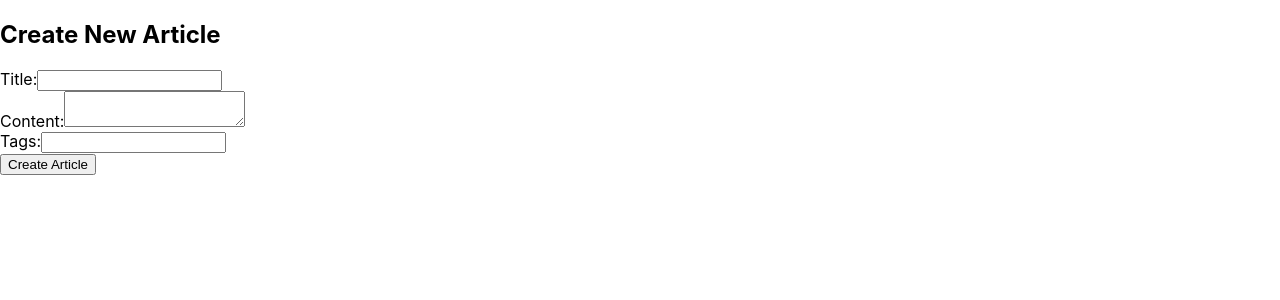
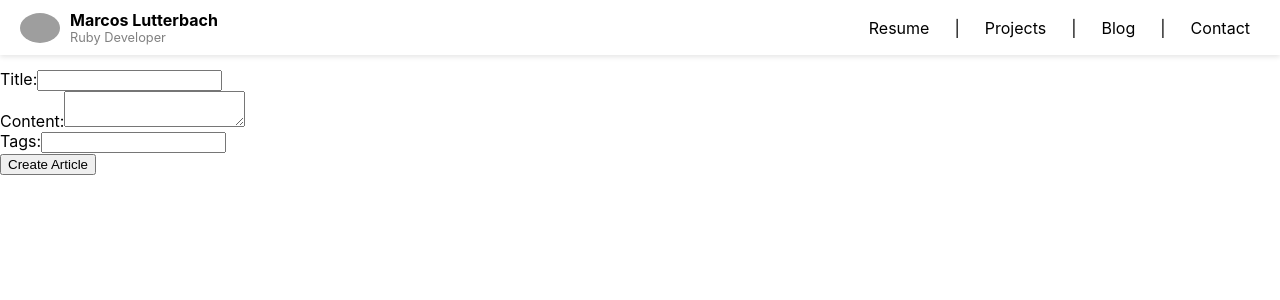
Before and after one commit to mlutterbach/personal-blog-platform, a React (Create React App) app in the folder blog-ui/: page /create-article in a window 1280 px wide. Shown: the top 300 px of the page. Built offline with nearby package versions, Linux system fonts and the light colour scheme; grey boxes are pictures that could not be loaded; the HTML template or start-up script is replaced by a standard one.

Commit message:
Adjusting Navbar, changing create articles creation page

```diff
--- a/blog-ui/package.json
+++ b/blog-ui/package.json
@@ -9,6 +9,7 @@
     "axios": "^1.7.7",
     "react": "^18.3.1",
     "react-dom": "^18.3.1",
+    "react-icons": "^5.3.0",
     "react-router-dom": "^6.27.0",
     "react-scripts": "5.0.1",
     "web-vitals": "^2.1.4"
--- a/blog-ui/src/App.js
+++ b/blog-ui/src/App.js
@@ -1,5 +1,6 @@
 import React from 'react';
 import { BrowserRouter as Router, Route, Routes } from 'react-router-dom';
+import Navbar from './components/Navbar'
 import ArticleList from './components/ArticleList';
 import CreateArticle from './components/CreateArticle';
 import Article from './components/Article';
@@ -8,10 +9,11 @@ function App() {
   return (
     <Router>
       <div>
-        <CreateArticle />
+        <Navbar />
         <Routes>
-          <Route path="/" element={<ArticleList />} />
+          <Route path="/articles" element={<ArticleList />} />
           <Route path="/articles/:id" element={<Article />} />
+          <Route path="/create-article" element={<CreateArticle />} />
         </Routes>
       </div>
     </Router>
--- a/blog-ui/src/components/ArticleList.js
+++ b/blog-ui/src/components/ArticleList.js
@@ -1,5 +1,3 @@
-// src/components/ArticleList.js
-
 import React, { useEffect, useState } from 'react';
 import axios from 'axios';
 import { Link } from 'react-router-dom';
@@ -13,7 +11,12 @@ const ArticleList = () => {
   useEffect(() => {
     const fetchArticles = async () => {
       try {
-        const response = await axios.get(`${apiUrl}/articles`);
+        const response = await axios.get(`${apiUrl}/articles`, {
+          headers: {
+            'Accept': 'application/json',
+            'Content-Type': 'application/json'
+          }
+        });
         setArticles(response.data);
       } catch (err) {
         setError('Error fetching articles');
--- a/blog-ui/src/components/CreateArticle.js
+++ b/blog-ui/src/components/CreateArticle.js
@@ -1,5 +1,6 @@
 import React, { useState } from 'react';
 import axios from 'axios';
+import { useNavigate } from 'react-router-dom';
 
 const apiUrl = process.env.RAILS_APP_WEBSITE_URL || 'http://localhost:3001';
 
@@ -7,22 +8,41 @@ const CreateArticle = () => {
   const [title, setTitle] = useState('');
   const [content, setContent] = useState('');
   const [tags, setTags] = useState('');
+  const [successMessage, setSuccessMessage] = useState('');
+  const navigate = useNavigate();
 
   const handleSubmit = async (e) => {
     e.preventDefault();
     try {
       const response = await axios.post(`${apiUrl}/articles`, {
         article: { title, content, tags }
+       }, {
+          headers: {
+            'Accept': 'application/json'
+          }
       });
       console.log('Article created:', response.data);
+
+      // Reset form fields
+      setTitle('');
+      setContent('');
+      setTags('');
+
+      setSuccessMessage('Article created successfully!');
+      setTimeout(() => {
+        navigate('/articles')
+      }, 2000);
     } catch (error) {
       console.log('Error creating article:', error);
+      setSuccessMessage('Error creating article. Please try again.');
     }
   };
 
   return (
+    <div>
       <form onSubmit={handleSubmit}>
         <h2>Create New Article</h2>
+        {successMessage && <p>{successMessage}</p>}
         <div>
           <label>Title:</label>
           <input type="text" value={title} onChange={(e) => setTitle(e.target.value)} required />
@@ -37,6 +57,7 @@ const CreateArticle = () => {
         </div>
         <button type='submit'>Create Article</button>
       </form>
+    </div>
   );
 };
 
--- /dev/null
+++ b/blog-ui/src/components/Navbar.js
@@ -0,0 +1,61 @@
+import React, { useState } from 'react';
+import { GiHamburgerMenu } from 'react-icons/gi';
+import { Link } from 'react-router-dom';
+import '../styles/Navbar.css';
+
+const Navbar = () => {
+  const [isOpen, setIsOpen] = useState(false);
+
+  const toggleMenu = () => {
+    setIsOpen(!isOpen);
+  };
+
+  const closeMenu = () => {
+    setIsOpen(false);
+  };
+
+  return (
+    <nav className='navbar'>
+      <div className='navbar-left'>
+        <img
+          src={`${process.env.PUBLIC_URL}/profile.jpg`}
+          alt='Logo'
+          className='logo'
+        />
+        <div className='name'>
+          <Link to="/" className="name-link">
+            <span>Marcos Lutterbach</span>
+          </Link>
+          <span className='role'>Ruby Developer</span>
+        </div>
+      </div>
+      <div className='navbar-right'>
+        <div className={`menu-items ${isOpen ? 'open' : ''}`}>
+          <Link to="/resume" className="menu-item" onClick={closeMenu}>Resume</Link>
+          <span>|</span>
+          <Link to="/projects" className="menu-item" onClick={closeMenu}>Projects</Link>
+          <span>|</span>
+          <Link to="/articles" className="menu-item" onClick={closeMenu}>Blog</Link>
+          <span>|</span>
+          <Link to="/contact" className="menu-item" onClick={closeMenu}>Contact</Link>
+        </div>
+        {!isOpen && (
+          <button className='hamburger' onClick={toggleMenu}>
+            <GiHamburgerMenu />
+          </button>
+        )}
+      </div>
+      {isOpen && (
+        <div className='mobile-menu'>
+          <button className='close-button' onClick={closeMenu}>✖</button>
+          <Link to='/resume' className="mobile-menu-item" onClick={closeMenu}>Resume</Link>
+          <Link to="/projects" className="mobile-menu-item" onClick={closeMenu}>Projects</Link>
+          <Link to="/articles" className="mobile-menu-item" onClick={closeMenu}>Blog</Link>
+          <Link to="/contact" className="mobile-menu-item" onClick={closeMenu}>Contact</Link>
+        </div>
+      )}
+    </nav>
+  );
+};
+
+export default Navbar;
--- /dev/null
+++ b/blog-ui/src/styles/Navbar.css
@@ -0,0 +1,123 @@
+/* Navbar.css */
+* {
+  box-sizing: border-box; /* Ensure padding does not affect overall width */
+}
+
+.navbar {
+  display: flex;
+  justify-content: space-between;
+  align-items: center;
+  padding: 10px 20px;
+  background-color: #fff;
+  position: fixed;
+  width: 100%;
+  top: 0;
+  z-index: 1000;
+  box-shadow: 0 2px 5px rgba(0, 0, 0, 0.1);
+  overflow: hidden; /* Prevent overflow */
+}
+
+.navbar-left {
+  display: flex;
+  align-items: center;
+}
+
+.logo {
+  width: 40px;
+  border-radius: 50%;
+  margin-right: 10px;
+}
+
+.name {
+  display: flex;
+  flex-direction: column;
+}
+
+.role {
+  font-size: 0.8em;
+  color: gray;
+}
+
+.name-link {
+  color: black;
+  font-weight: bold;
+  text-decoration: none;
+}
+
+.navbar-right {
+  display: flex;
+  align-items: center;
+}
+
+.menu-items {
+  display: flex;
+  align-items: center;
+  gap: 15px;
+}
+
+.menu-items a {
+  color: black;
+  text-decoration: none;
+  padding: 0 10px;
+  transition: color 0.4s ease;
+}
+
+.menu-items a:hover {
+  color: gray;
+}
+
+.hamburger {
+  display: none;
+  background: none;
+  border: none;
+  cursor: pointer;
+  font-size: 24px;
+}
+
+.mobile-menu {
+  display: flex;
+  flex-direction: column;
+  position: fixed;
+  top: 0;
+  left: 0;
+  width: 100%;
+  height: 100%;
+  background-color: gray;
+  color: white;
+  justify-content: center;
+  align-items: center;
+  z-index: 1000;
+  text-align: center;
+}
+
+.mobile-menu-item {
+  padding: 20px 0;
+  color: white;
+  text-decoration: none;
+  transition: color 0.3s ease;
+}
+
+.mobile-menu-item a:hover {
+  color: gold;
+}
+
+.close-button {
+  background: none;
+  border: none;
+  color: white;
+  font-size: 24px;
+  cursor: pointer;
+  position: absolute;
+  top: 20px;
+  right: 20px;
+}
+
+@media (max-width: 768px) {
+  .menu-items {
+    display: none;
+  }
+  .hamburger {
+    display: block;
+    z-index: 1100;
+  }
+}
```
Also changed, not shown: blog-ui/src/App.css (+3 -25 lines), 2 other files (tests, documents, lock files or other folders). Lines whose indentation alone changed are shown as unchanged.
